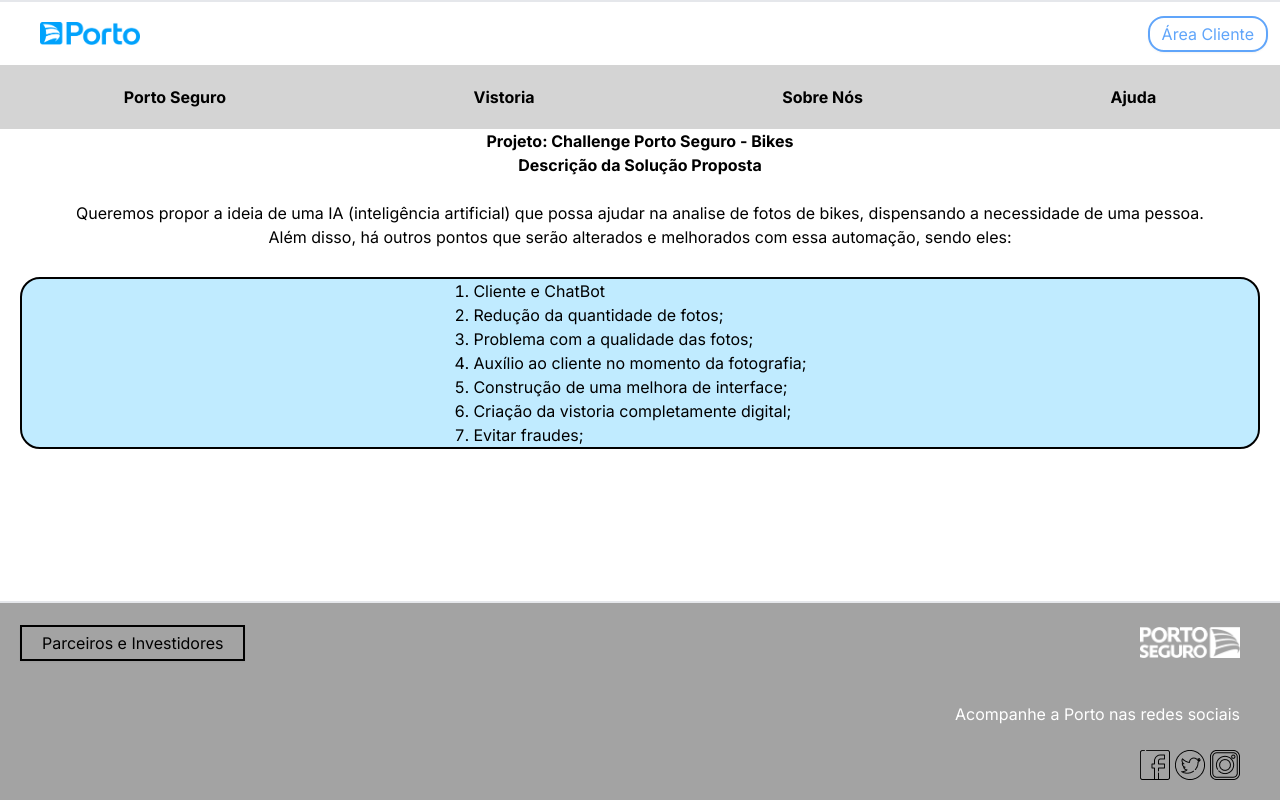
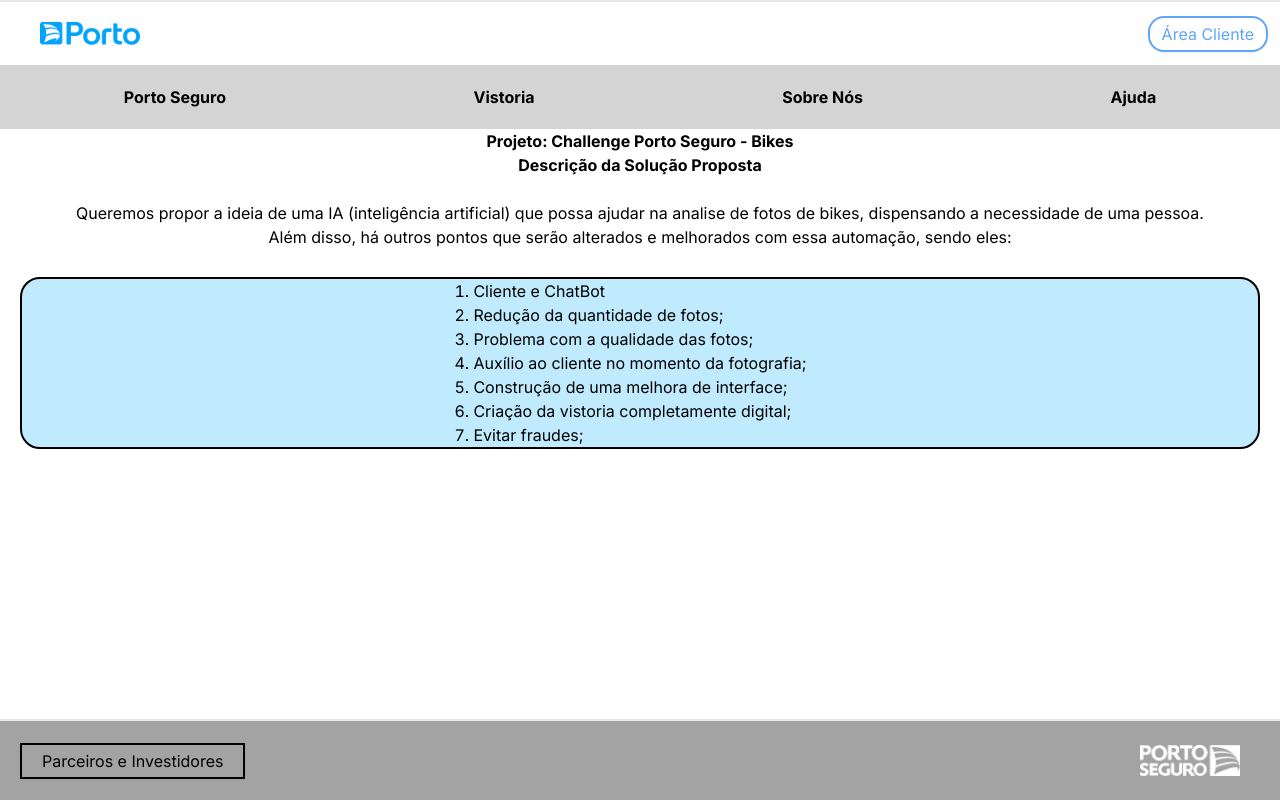
Before and after one commit to ProjetosFaculdadeFiap/Challenge-PortoSeguro, a Next.js app: page / in a window 1280 px wide. Built offline with nearby package versions, Linux system fonts and the light colour scheme.

Commit message:
remoção das rede sociais + escrita

```diff
--- a/src/components/Rodape/rodape.jsx
+++ b/src/components/Rodape/rodape.jsx
@@ -22,41 +22,6 @@
                                 height={50} />
                 </div>
             </div>
-
-            <div className="flex justify-end px-5 m-5">
-                <div className="text-white">
-                    <p>Acompanhe a Porto nas redes sociais</p> <br />
-
-                    <div className="flex justify-end">
-                        <a href="http://facebook.com">
-                            <Image
-                                src="/img/facebook.png"
-                                alt="Facebook Logo"
-                                width={30}
-                                height={30}
-                                style={{ marginRight: '5px' }} // Aplicando margin a direita de 5px
-                            />
-                        </a>
-
-                        <a href="http://twitter.com">
-                            <Image
-                                src="/img/twitter.png"
-                                alt="Twitter Logo"
-                                width={30}
-                                height={30}
-                                style={{ marginRight: '5px' }}
-                            />
-                        </a>
-
-                        <a href="http://instagram.com">
-                            <Image
-                                src="/img/instagram.png"
-                                alt="Instagram Logo"
-                                width={30}
-                                height={30} /> </a>
-                    </div>
-                </div>
-            </div>
             </footer>
         </>
     )
```
